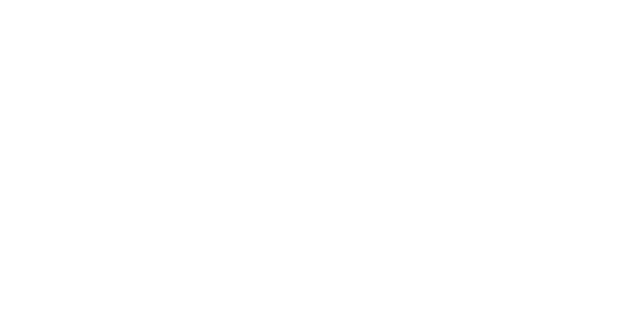
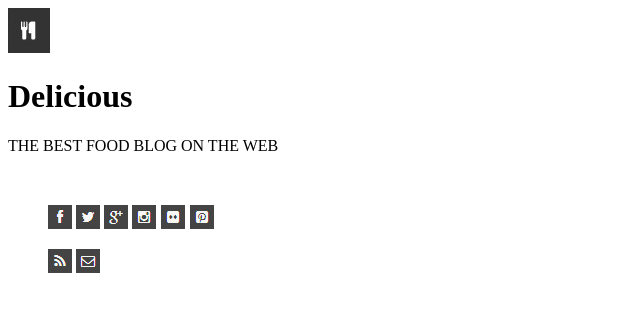
Before and after one commit to HishamAlNaji/chocolate-pizza, a plain HTML site: page index.html in a window 1280 px wide. Shown: the whole page, without its empty margins (0-640 px from the left). Drawn offline with Linux system fonts and the light colour scheme.

Commit message:
some HTML

```diff
--- a/index.html
+++ b/index.html
@@ -8,7 +8,35 @@
 </head>
 
 <body>
+    <header>
+        <div class="headerblocks">
+            <img src="img/logo.png" alt="logo">
+            <div class="logoblocks">
+                <h1>Delicious</h1>
+                <p>THE BEST FOOD BLOG ON THE WEB</p>
+            </div>
+            <img src="" alt="">
+            <ul>
+                <img src="img/fb-icon.png" alt="fb">
+                <img src="img/twit-icon.png" alt="twit">
+                <img src="img/gp-icon.png" alt="gp">
+                <img src="img/insta-icon.png" alt="insta">
+                <img src="img/flic-icon.png" alt="flic">
+                <img src="img/pint-icon.png" alt="pint">
+            </ul>
+            <ul>
+                <img src="img/rss-icon.png" alt="rss">
+                <img src="img/mail-icon.png" alt="mail">
+            </ul>
 
+        </div>
+    </header>
+    <main>
+
+    </main>
+    <footer>
+
+    </footer>
 </body>
 
 </html>
```
